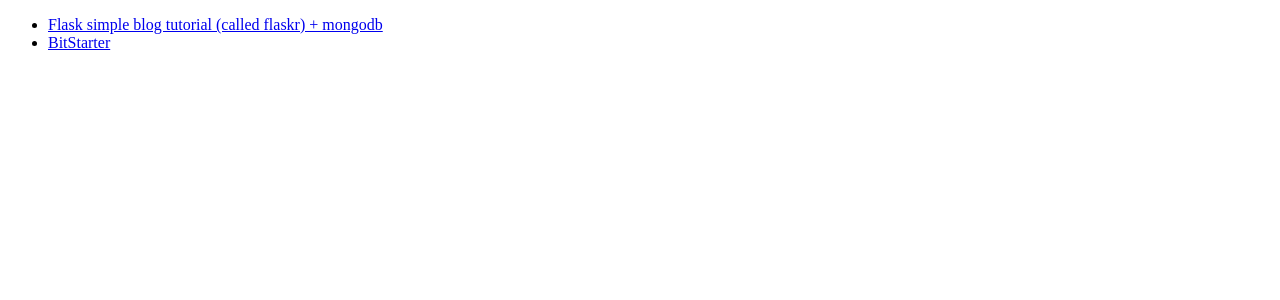
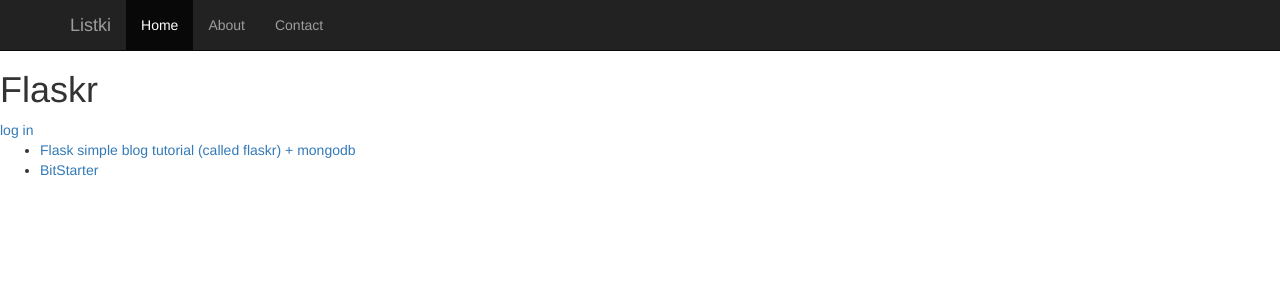
Before and after one commit to artofkot/evarist, a Flask app: page / in a window 1280 px wide. Shown: the top 300 px of the page. Run offline with Flask 2, Linux system fonts and the light colour scheme; some libraries are stand-ins or nearby versions.

Commit message:
in progress

```diff
--- a/static/style.css
+++ b/static/style.css
@@ -1,18 +1,9 @@
-body            { font-family: sans-serif; background: #eee; }
-a, h1, h2       { color: #377ba8; }
-h1, h2          { font-family: 'Georgia', serif; margin: 0; }
-h1              { border-bottom: 2px solid #eee; }
-h2              { font-size: 1.2em; }
+body {
+  padding-top: 50px;
+} /* for the navbar */
 
-.page           { margin: 2em auto; width: 35em; border: 5px solid #ccc;
-                  padding: 0.8em; background: white; }
-.entries        { list-style: none; margin: 0; padding: 0; }
-.entries li     { margin: 0.8em 1.2em; }
-.entries li h2  { margin-left: -1em; }
-.add-entry      { font-size: 0.9em; border-bottom: 1px solid #ccc; }
-.add-entry dl   { font-weight: bold; }
-.metanav        { text-align: right; font-size: 0.8em; padding: 0.3em;
-                  margin-bottom: 1em; background: #fafafa; }
-.flash          { background: #cee5F5; padding: 0.5em;
-                  border: 1px solid #aacbe2; }
-.error          { background: #f0d6d6; padding: 0.5em; }
+
+/*.starter-template {
+  padding: 40px 15px;
+  text-align: center;
+} */
--- a/templates/flaskr/login.html
+++ b/templates/flaskr/login.html
@@ -1,4 +1,4 @@
-{% extends "flaskr/layout.html" %}
+{% extends "layout.html" %}
 {% block body %}
   <h2>Login</h2>
   {% if error %}<p class=error><strong>Error:</strong> {{ error }}{% endif %}
--- a/templates/home.html
+++ b/templates/home.html
@@ -1,12 +1,18 @@
+{% extends "layout.html" %}
+<!--
 <!DOCTYPE html>
-<html>
+<html> -->
   <head>
-    <title>Home page with links</title>
+    <title>listki homepage with links</title>
   </head>
-  <body>
+  <!-- <body> -->
+
+{% block body %}
     <ul>
       <li>  <a href="{{ url_for('flaskr.show_entries')}}"> Flask simple blog tutorial (called flaskr) + mongodb</a>  </li>
       <li>  <a href="{{ url_for('indexBitStarter')}}"> BitStarter</a>  </li>
     </ul>
-  </body>
-</html>
+{% endblock %}
+
+<!--   </body>
+</html> -->
--- a/templates/layout.html
+++ b/templates/layout.html
@@ -8,7 +8,7 @@
     <meta charset="utf-8">
     <meta http-equiv="X-UA-Compatible" content="IE=edge">
     <meta name="viewport" content="width=device-width, initial-scale=1">
-      <!-- maximum-scale=1, user-scalable=no --> <!-- add if u want it to like like a native app-->
+    <!-- maximum-scale=1, user-scalable=no --> <!-- add if u want it to like like a native app-->
 
   <!-- Bootstrap CDN from official site -->
     <!-- Differs from what we had in index.html. i dunno why. why did u end up using different cdn there?     TOREAD     -->
@@ -33,11 +33,37 @@
       <script src="https://oss.maxcdn.com/respond/1.4.2/respond.min.js"></script>
     <![endif]-->
 
+  <!-- Our own custom styles -->
+  <link href="../static/style.css" rel="stylesheet">
+
   {% block head %}{% endblock %}
 
 </head>
 
 <body>
+
+    <nav class="navbar navbar-inverse navbar-fixed-top">
+      <div class="container">
+        <div class="navbar-header">
+          <button type="button" class="navbar-toggle collapsed" data-toggle="collapse" data-target="#navbar" aria-expanded="false" aria-controls="navbar">
+            <span class="sr-only">Toggle navigation</span>
+            <span class="icon-bar"></span>
+            <span class="icon-bar"></span>
+            <span class="icon-bar"></span>
+          </button>
+          <a class="navbar-brand" href="#"> Listki </a>
+        </div>
+        <div id="navbar" class="collapse navbar-collapse">
+          <ul class="nav navbar-nav">
+            <li class="active"><a href="#" in_tag="ul" kaspersky_status="skipped">Home</a></li>
+            <li><a href="#about" in_tag="ul" kaspersky_status="skipped">About</a></li>
+            <li><a href="#contact" in_tag="ul" kaspersky_status="skipped">Contact</a></li>
+          </ul>
+        </div>
+      </div>
+    </nav>
+
+
 
   <div class=page>
     <h1>Flaskr</h1>
```
Also changed, not shown: static/style_deprecated (flask tutorial).css (added, +18 -0 lines), templates/navbar.html (added, +21 -0 lines), templates/startertry.html (+4 -4 lines).
